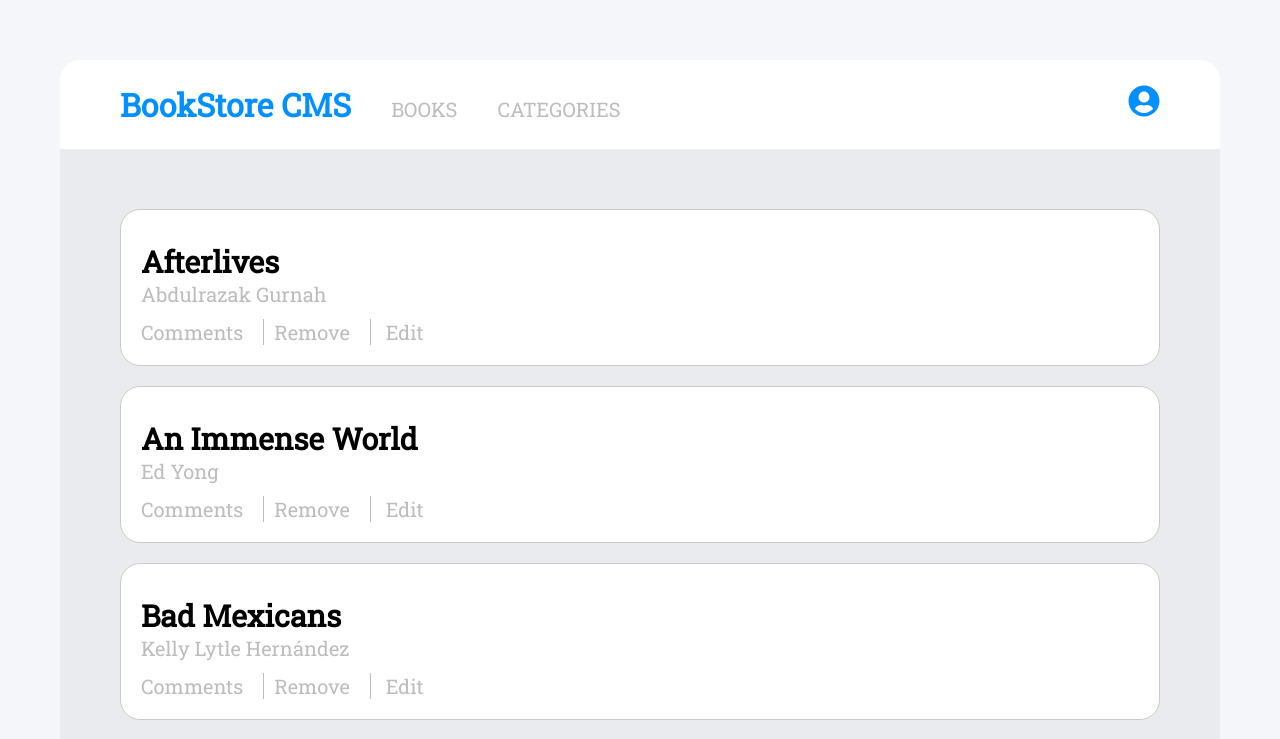
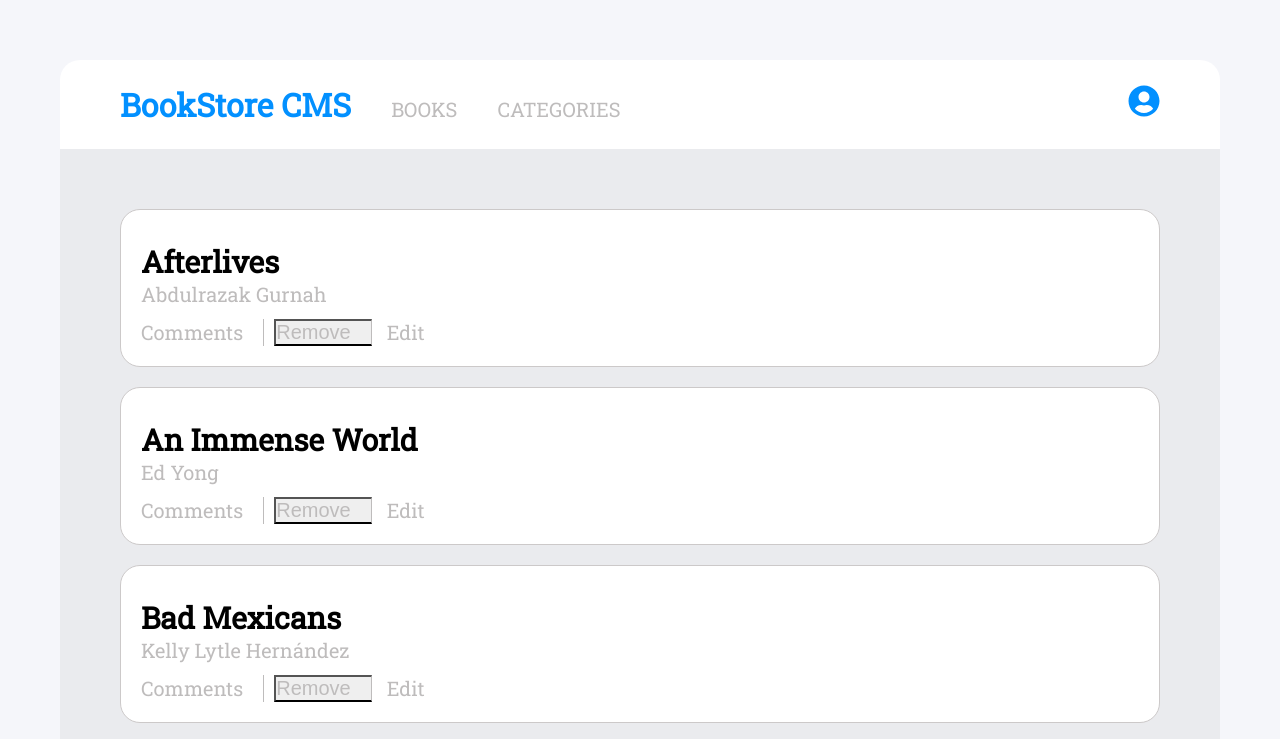
Before and after one commit to kal2944/book-store, a React (Create React App) app: page / in a window 1280 px wide. Shown: the top 739 px of the page. Built offline with nearby package versions, Linux system fonts and the light colour scheme; the HTML template or start-up script is replaced by a standard one.

Commit message:
Update the bookList file

```diff
--- a/src/components/books/bookList.js
+++ b/src/components/books/bookList.js
@@ -14,9 +14,9 @@ function BookList({ List: { title, author } }) {
           Comments
         </a>
 
-        <a href="/remove" className="comment">
+        <button className="comment" type="submit">
           Remove
-        </a>
+        </button>
 
         <a href="/edit" className="edit">
           Edit
```
